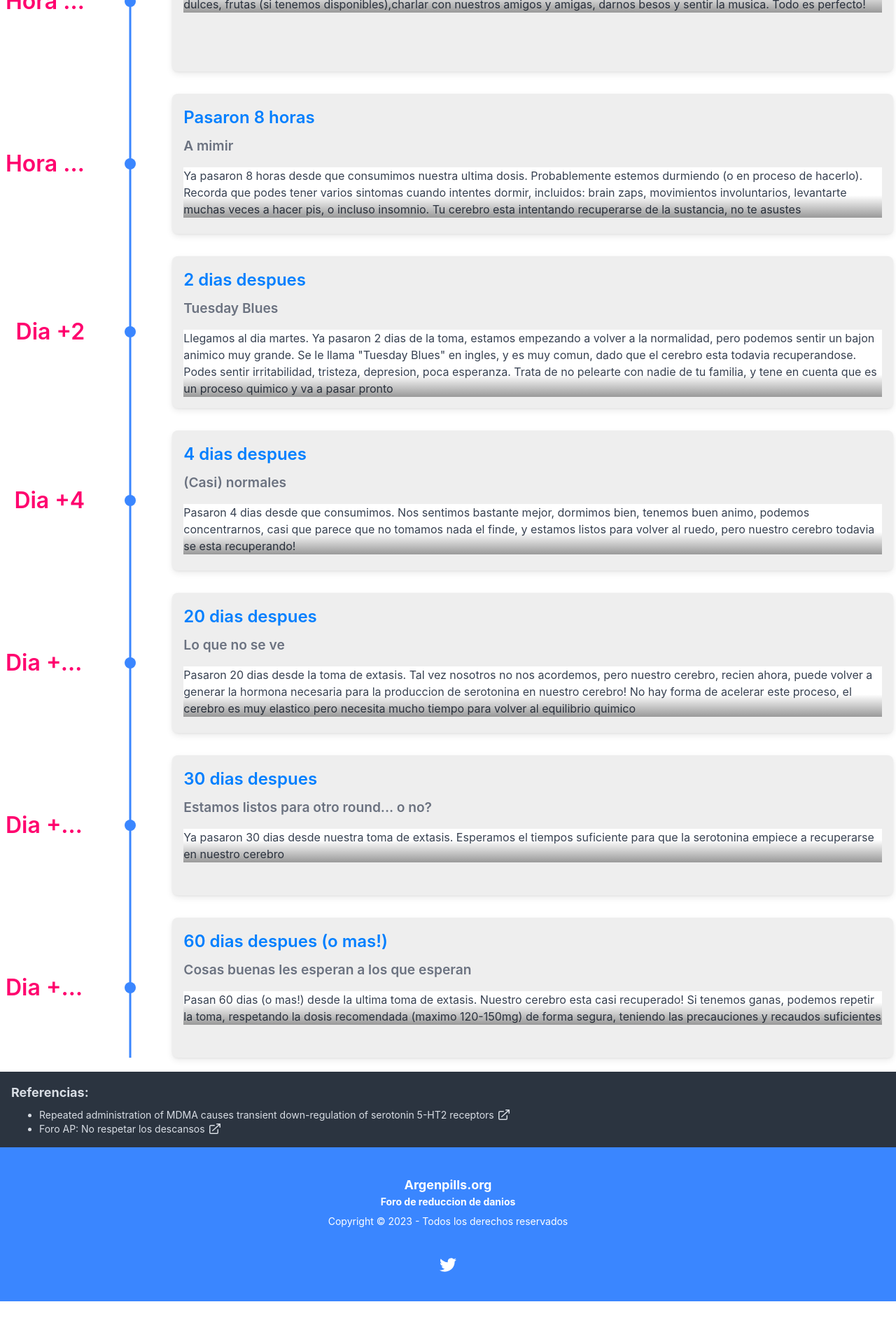
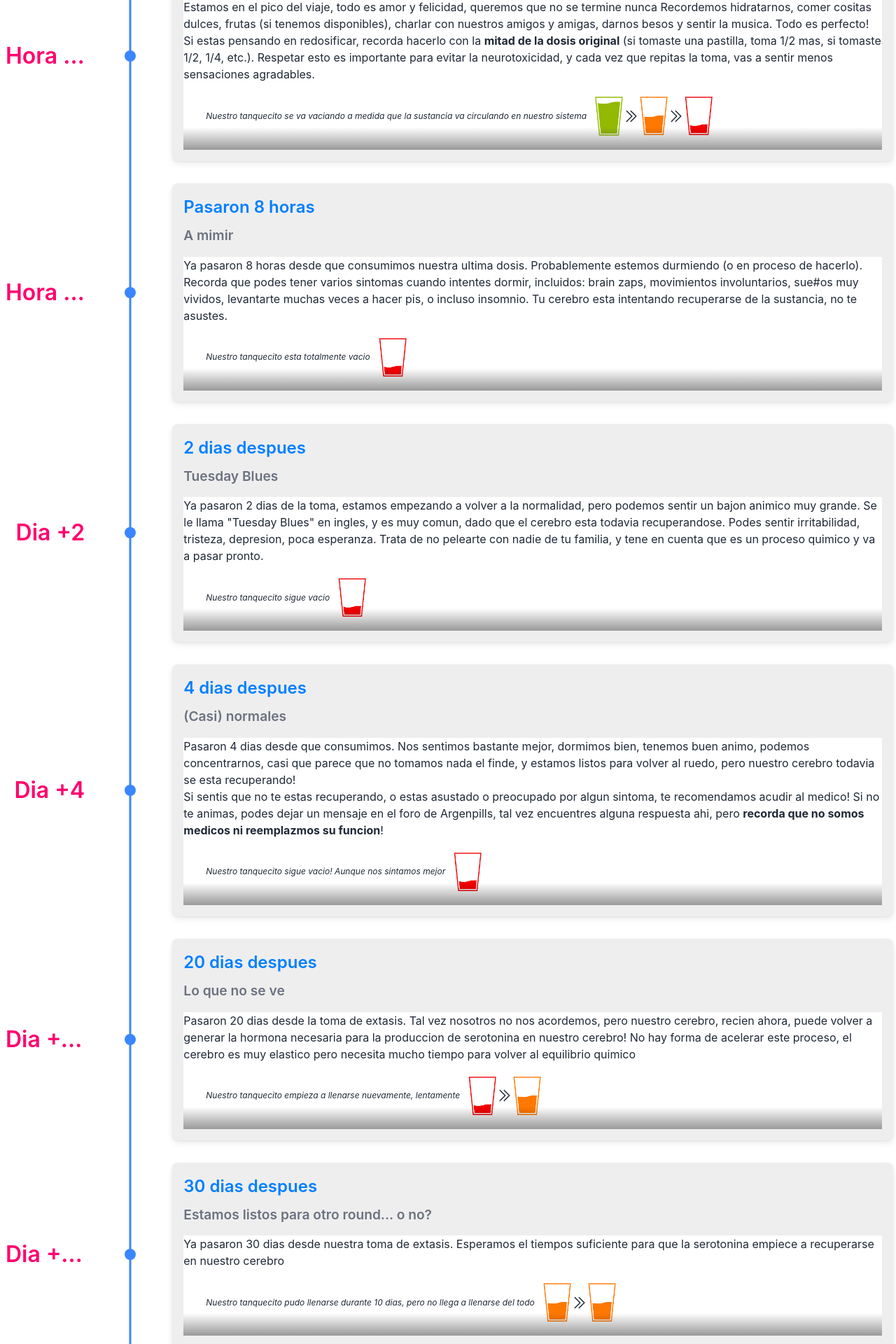
Before and after one commit to stitcharg/argenpills-descansos, a React (Vite) app: page / in a window 1280 px wide. Shown: the part 680-2600 px from the top of the page at 70% size. Before the commit the page ends 2539 px from the top, so only its background shows below. Built offline with nearby package versions, Linux system fonts and the light colour scheme.

Commit message:
Agregue lo de los tanquecitos, mejoras en CSS

```diff
--- a/src/App.css
+++ b/src/App.css
@@ -19,6 +19,10 @@
 		font-size: small !important;
 		overflow: hidden !important;
 		white-space: nowrap !important;
+	}
+
+	.card-description {
+		max-height: 1000px !important;
 	}
 }
 
--- /dev/null
+++ b/src/components/containers.tsx
@@ -0,0 +1,119 @@
+interface iContainerProps {
+	caption: string;
+}
+
+const Arrow = () => {
+	return (
+		<svg xmlns="http://www.w3.org/2000/svg" fill="none" viewBox="0 0 24 24" strokeWidth={1.5} stroke="currentColor" className="w-6 h-6">
+			<path strokeLinecap="round" strokeLinejoin="round" d="M11.25 4.5l7.5 7.5-7.5 7.5m-6-15l7.5 7.5-7.5 7.5" />
+		</svg>
+	)
+}
+
+const FullToEmpty = (props: iContainerProps) => {
+	return (
+		<div className="flex flex-col md:flex-row shadow-md p-5">
+			<div className="text-xs sm:text-center p-3 content-center italic">
+				{props.caption}
+			</div>
+			<div className="flex flex-row place-items-center place-content-center">
+				<div>
+					<img src="/full.png" className="xs:w-8 md:w-10" alt="Lleno"></img>
+				</div>
+				<div>
+					<Arrow />
+				</div>
+				<div>
+					<img src="/medium.png" className="xs:w-8 md:w-10" alt="Medio"></img>
+				</div>
+				<div>
+					<Arrow />
+				</div>
+				<div>
+					<img src="/empty.png" className="xs:w-8 md:w-10" alt="Vacio"></img>
+				</div>
+			</div>
+		</div>
+	)
+}
+
+const Full = (props: iContainerProps) => {
+	return (
+		<div className="flex flex-col md:flex-row shadow-md p-5">
+			<div className="text-xs sm:text-center p-3 content-center italic">
+				{props.caption}
+			</div>
+			<div className="flex flex-row place-items-center place-content-center">
+				<div>
+					<img src="/full.png" className="xs:w-8 md:w-10" alt="Lleno"></img>
+				</div>
+			</div>
+		</div>
+	)
+}
+
+
+const Empty = (props: iContainerProps) => {
+	return (
+		<div className="flex flex-col md:flex-row shadow-md p-5">
+			<div className="text-xs sm:text-center p-3 content-center italic">
+				{props.caption}
+			</div>
+			<div className="flex flex-row place-items-center place-content-center">
+				<div>
+					<img src="/empty.png" className="xs:w-8 md:w-10" alt="Vacio"></img>
+				</div>
+			</div>
+		</div>
+	)
+}
+
+const Filling = (props: iContainerProps) => {
+	return (
+		<div className="flex flex-col md:flex-row shadow-md p-5">
+			<div className="text-xs sm:text-center p-3 content-center italic">
+				{props.caption}
+			</div>
+			<div className="flex flex-row place-items-center place-content-center">
+				<div>
+					<img src="/empty.png" className="xs:w-8 md:w-10" alt="Vacio"></img>
+				</div>
+				<div>
+					<Arrow />
+				</div>
+				<div>
+					<img src="/medium.png" className="xs:w-8 md:w-10" alt="Medio"></img>
+				</div>
+
+			</div>
+		</div>
+	)
+}
+
+
+
+const Half = (props: iContainerProps) => {
+	return (
+		<div className="flex flex-col md:flex-row shadow-md p-5">
+			<div className="text-xs sm:text-center p-3 content-center italic">
+				{props.caption}
+			</div>
+			<div className="flex flex-row place-items-center place-content-center">
+				<div>
+					<img src="/medium.png" className="xs:w-8 md:w-10" alt="Vacio"></img>
+				</div>
+				<div>
+					<Arrow />
+				</div>
+				<div>
+					<img src="/medium.png" className="xs:w-8 md:w-10" alt="Medio"></img>
+				</div>
+
+			</div>
+		</div>
+	)
+}
+
+
+
+export { FullToEmpty, Full, Empty, Filling, Half }
--- a/src/components/hero.tsx
+++ b/src/components/hero.tsx
@@ -2,7 +2,7 @@ function HeroComponent() {
 	return (
 		<div className="hero min-v-screen" style={{ backgroundImage: 'url(/hero.jpg)' }}>
 			<div className="hero-content text-center text-white">
-				<div className="max-w-md">
+				<div className="max-w-md backdrop-blur">
 					<h1 className="text-5xl font-bold">Hola!</h1>
 					<p className="py-6">En este sitio vamos a tratar de explicarte porque es importante esperar <strong>al menos 30 dias</strong> entre tomas de extasis</p>
 				</div>
--- a/src/components/timeline.tsx
+++ b/src/components/timeline.tsx
@@ -1,4 +1,7 @@
 import { Chrono } from "react-chrono";
+import { FullToEmpty, Full, Empty, Filling, Half } from "./containers";
+
+
 
 const Timeline = () => {
 	return (
@@ -7,64 +10,99 @@ const Timeline = () => {
 				{
 					title: "Hora 0",
 					cardTitle: "Toma inicial",
-					cardDetailedText: `Empieza nuestra aventura, y tomamos la sustancia.
-					Recuerden que el formato de la sustancia no varia y puede ser pastillas o en formato cristal. La droga, en definitiva, es la misma.`,
+					timelineContent: <div>Empieza nuestra aventura, y tomamos la sustancia.
+						Recuerden que el formato de la sustancia no varia y puede ser pastillas o en formato cristal. La droga, en definitiva, es la misma.
+						<Full caption="Nuestro tanquecito esta lleno de serotonina"></Full>
+					</div>
 				},
 				{
 					title: "Hora +2",
 					cardTitle: "En la cresta de la ola",
-					cardDetailedText: `
-					Estamos en el pico del viaje, todo es amor y felicidad, queremos que no se termine nunca
-					Recordemos hidratarnos, comer cositas dulces, frutas (si tenemos disponibles),charlar con nuestros amigos y amigas, darnos besos y sentir la musica. Todo es perfecto!
-					`,
+					timelineContent: <div>
+						Estamos en el pico del viaje, todo es amor y felicidad, queremos que no se termine nunca
+						Recordemos hidratarnos, comer cositas dulces, frutas (si tenemos disponibles), charlar con nuestros amigos y amigas, darnos besos y sentir la musica. Todo es perfecto!
+						<br />
+						Si estas pensando en redosificar, recorda hacerlo con la <strong>mitad de la dosis original</strong> (si tomaste una pastilla, toma 1/2 mas, si tomaste 1/2, 1/4, etc.). Respetar esto es importante
+						para evitar la neurotoxicidad, y cada vez que repitas la toma, vas a sentir menos sensaciones agradables.
+						<FullToEmpty caption="Nuestro tanquecito se va vaciando a medida que la sustancia va circulando en nuestro sistema" />
+					</div>
 				},
 				{
 					title: "Hora +8",
 					cardTitle: "Pasaron 8 horas",
 					cardSubtitle: `A mimir`,
-					cardDetailedText: `Ya pasaron 8 horas desde que consumimos nuestra ultima dosis. Probablemente estemos durmiendo (o en proceso de hacerlo). Recorda que podes tener varios sintomas cuando intentes dormir,
-					incluidos: brain zaps, movimientos involuntarios, levantarte muchas veces a hacer pis, o incluso insomnio. Tu cerebro esta intentando recuperarse de la sustancia, no te asustes`,
+					timelineContent: <div>Ya pasaron 8 horas desde que consumimos nuestra ultima dosis. Probablemente estemos durmiendo (o en proceso de hacerlo). Recorda que podes tener varios sintomas cuando intentes dormir,
+						incluidos: brain zaps, movimientos involuntarios, sue#os muy vividos, levantarte muchas veces a hacer pis, o incluso insomnio. Tu cerebro esta intentando recuperarse de la sustancia, no te asustes.
+						<Empty caption="Nuestro tanquecito esta totalmente vacio"></Empty>
+					</div>
 				},
 				{
 					title: "Dia +2",
 					cardTitle: "2 dias despues",
 					cardSubtitle: `Tuesday Blues`,
-					cardDetailedText: `Llegamos al dia martes. Ya pasaron 2 dias de la toma, estamos empezando a volver a la normalidad, pero podemos sentir un bajon animico muy grande. Se le llama "Tuesday Blues" en ingles,
-					y es muy comun, dado que el cerebro esta todavia recuperandose. Podes sentir irritabilidad, tristeza, depresion, poca esperanza. Trata de no pelearte con nadie de tu familia, y tene en cuenta
-					que es un proceso quimico y va a pasar pronto`
+					timelineContent: <div>Ya pasaron 2 dias de la toma, estamos empezando a volver a la normalidad, pero podemos sentir un bajon animico muy grande. Se le llama "Tuesday Blues" en ingles,
+						y es muy comun, dado que el cerebro esta todavia recuperandose. Podes sentir irritabilidad, tristeza, depresion, poca esperanza. Trata de no pelearte con nadie de tu familia, y tene en cuenta
+						que es un proceso quimico y va a pasar pronto.
+						<Empty caption="Nuestro tanquecito sigue vacio"></Empty>
+					</div>
 				},
 				{
 					title: "Dia +4",
 					cardTitle: "4 dias despues",
 					cardSubtitle: `(Casi) normales`,
-					cardDetailedText: `Pasaron 4 dias desde que consumimos. Nos sentimos bastante mejor, dormimos bien, tenemos buen animo, podemos concentrarnos, casi que parece que no tomamos nada el finde, y estamos
-					listos para volver al ruedo, pero nuestro cerebro todavia se esta recuperando!`
+					timelineContent: <div>Pasaron 4 dias desde que consumimos. Nos sentimos bastante mejor, dormimos bien, tenemos buen animo, podemos concentrarnos, casi que parece que no tomamos nada el finde, y estamos
+						listos para volver al ruedo, pero nuestro cerebro todavia se esta recuperando!
+						<br />Si sentis que no te estas recuperando, o estas asustado o preocupado por algun sintoma, te recomendamos acudir al medico! Si no te animas, podes dejar un mensaje en el foro de Argenpills, tal vez
+						encuentres alguna respuesta ahi, pero <strong>recorda que no somos medicos ni reemplazmos su funcion</strong>!
+						<Empty caption="Nuestro tanquecito sigue vacio! Aunque nos sintamos mejor"></Empty>
+					</div>
 				},
 				{
 					title: "Dia +20",
 					cardTitle: "20 dias despues",
 					cardSubtitle: `Lo que no se ve`,
-					cardDetailedText: `Pasaron 20 dias desde la toma de extasis. Tal vez nosotros no nos acordemos, pero nuestro cerebro, recien ahora, puede volver a generar la hormona necesaria para la produccion de
-					serotonina en nuestro cerebro! No hay forma de acelerar este proceso, el cerebro es muy elastico pero necesita mucho tiempo para volver al equilibrio quimico`
+					timelineContent: <div>Pasaron 20 dias desde la toma de extasis. Tal vez nosotros no nos acordemos, pero nuestro cerebro, recien ahora, puede volver a generar la hormona necesaria para la produccion de
+						serotonina en nuestro cerebro! No hay forma de acelerar este proceso, el cerebro es muy elastico pero necesita mucho tiempo para volver al equilibrio quimico
+						<Filling caption="Nuestro tanquecito empieza a llenarse nuevamente, lentamente"></Filling>
+					</div>
 				},
 				{
 					title: "Dia +30",
 					cardTitle: "30 dias despues",
 					cardSubtitle: `Estamos listos para otro round... o no?`,
-					cardDetailedText: `Ya pasaron 30 dias desde nuestra toma de extasis. Esperamos el tiempos suficiente para que la serotonina empiece a recuperarse en nuestro cerebro`
+					timelineContent: <div>Ya pasaron 30 dias desde nuestra toma de extasis. Esperamos el tiempos suficiente para que la serotonina empiece a recuperarse en nuestro cerebro
+						<Half caption="Nuestro tanquecito pudo llenarse durante 10 dias, pero no llega a llenarse del todo"></Half>
+					</div>
 				},
 				,
 				{
 					title: "Dia +60",
 					cardTitle: "60 dias despues (o mas!)",
 					cardSubtitle: `Cosas buenas les esperan a los que esperan`,
-					cardDetailedText: `Pasan 60 dias (o mas!) desde la ultima toma de extasis. Nuestro cerebro esta casi recuperado! Si tenemos ganas, podemos repetir la toma, respetando la dosis recomendada (maximo 120-150mg) de forma
-					segura, teniendo las precauciones y recaudos suficientes`
+					timelineContent: <div>Pasaron <strong>60 dias (o mas!)</strong> desde la ultima toma de extasis. Nuestro cerebro esta casi recuperado!
+						Si tenemos ganas, podemos repetir la toma, respetando la dosis recomendada (maximo 120-150mg) de forma
+						segura, teniendo las precauciones y recaudos suficientes
+						<Full caption="Nuestro tanquecito esta lleno de serotonina nuevamente!"></Full>
+					</div>,
+				},
+				,
+				{
+					title: "Dia +90",
+					cardTitle: "90 dias despues (o mas!)",
+					cardSubtitle: `Recuperado completamente!`,
+					timelineContent: <div>Pasaron <strong>90 dias (o mas!)</strong> desde la ultima toma de extasis. Nuestro cerebro esta recuperado! (al menos a nivel quimico)
+						Es el tiempo ideal de espera entre consumos de extasis, si queremos disminuir los efectos adversos y problemas a futuro.
+						Si tenemos ganas, podemos repetir la toma, respetando la dosis recomendada (maximo 120-150mg) de forma
+						segura, teniendo las precauciones y recaudos suficientes
+						<Full caption="Nuestro tanquecito esta lleno de serotonina nuevamente!"></Full>
+					</div>,
 				},
 
 			]}
 			mode="VERTICAL"
 			hideControls="true"
+			useReadMore="true"
+			cardHeight="200"
 			theme={{
 				primary: "#3a86ff",
 				secondary: "#8338ec",
--- a/tailwind.config.js
+++ b/tailwind.config.js
@@ -3,6 +3,9 @@ module.exports = {
 	plugins: [require("@tailwindcss/typography"), require("daisyui")],
 	theme: {
 		screens: {
+			'xs': '320px',
+			// => @media (min-width: 320px) { ... }
+
 			'sm': '640px',
 			// => @media (min-width: 640px) { ... }
 
```
